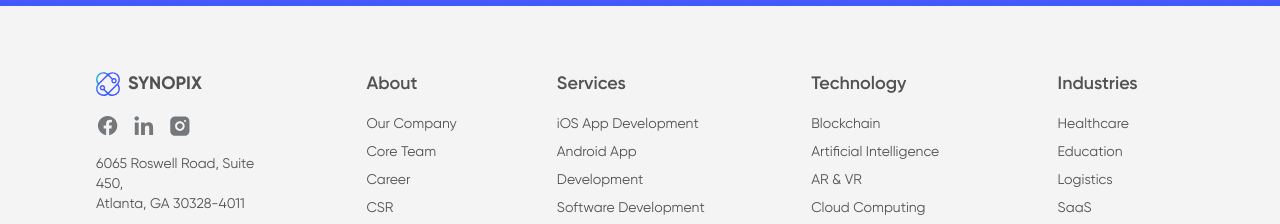
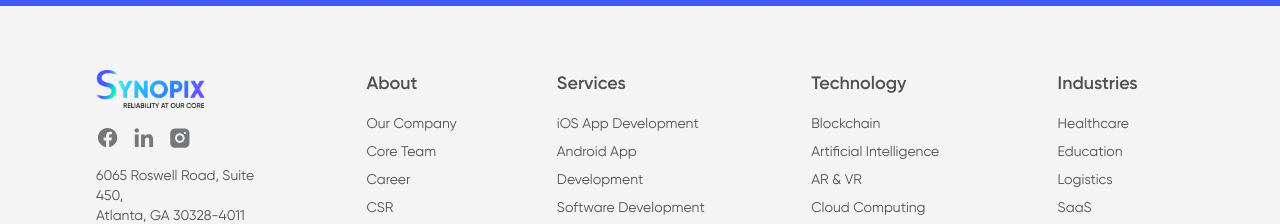
Before and after one commit to AjaySaini18/newWebsite, a React (Vite) app: page /iot in a window 1280 px wide. Shown: the part 4207-4431 px from the top of the page. Built offline with nearby package versions, Linux system fonts and the light colour scheme.

Commit message:
logo updated in footer

```diff
--- a/src/components/Footer.jsx
+++ b/src/components/Footer.jsx
@@ -24,11 +24,10 @@ const Footer = () => {
             {/* Logo */}
             <div className="flex items-center gap-2">
               <img
-                src="/assets/logo.svg"
+                src="/assets/Logo 3x - Dark Tagline.png"
                 alt="Synopix Logo"
-                className="w-6 h-6 2xl:w-7 2xl:h-7"
+                className="w-auto h-10  2xl:h-9"
               />
-              <span className="text-lg font-bold text-[#525252]">SYNOPIX</span>
             </div>
 
             {/* Social Icons */}
```
Also changed, not shown: public/assets/Logo 3x - Dark Tagline.png (added).
